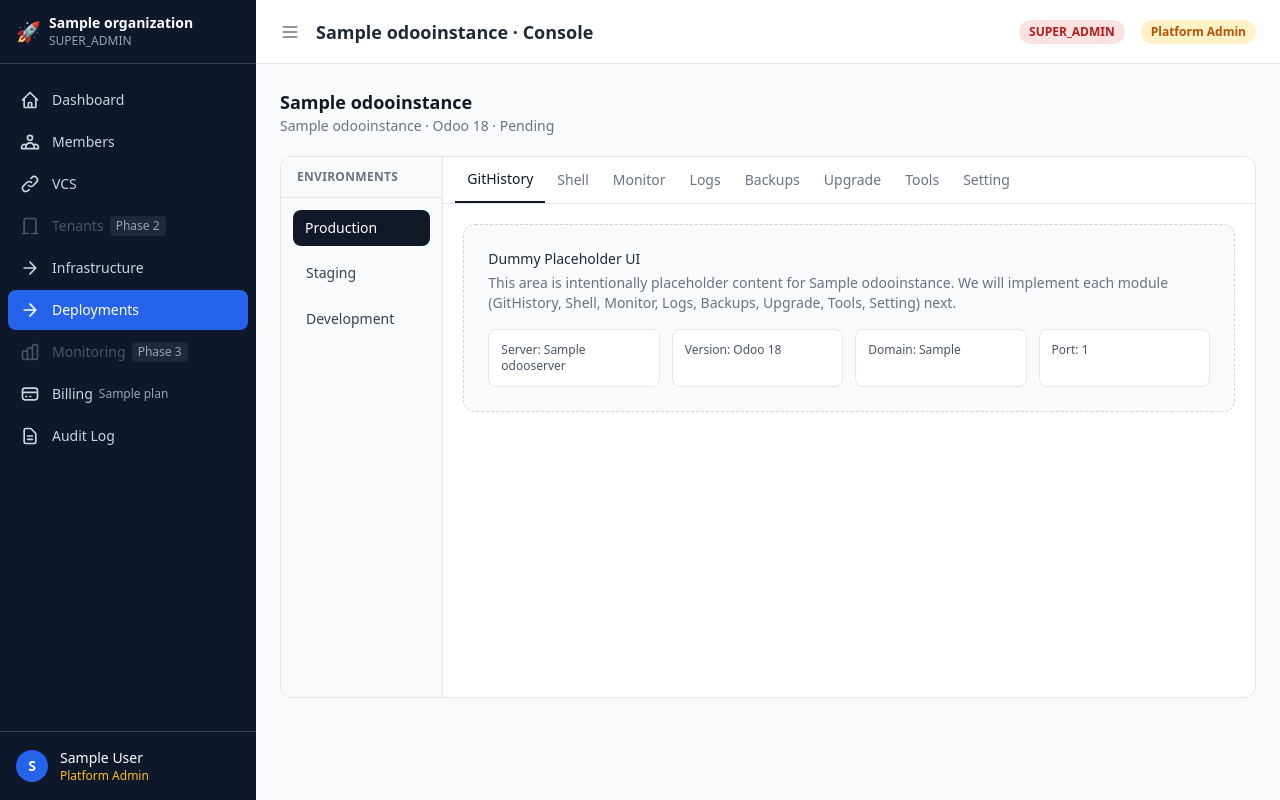
After one commit to gibeongideon/dafeapp, a Django app: page /deployments/odoo/instances/1/ in a window 1280 px wide. The commit adds this page. Run offline with Django 5.2, Linux system fonts and the light colour scheme; a user stored in the database is signed in; tables that the repository leaves empty hold one stand-in row (values such as "Sample post"); parts of the project's set-up code (start-up, migrations or seed data) failed here and were passed over; some libraries are stand-ins or nearby versions.

Commit message:
instance view

```diff
--- a/deployments/urls.py
+++ b/deployments/urls.py
@@ -6,6 +6,7 @@ app_name = "deployments"
 
 urlpatterns = [
     path("create/", views.DeploymentCreateView.as_view(), name="create-instance"),
+    path("odoo/instances/<int:instance_id>/", views.OdooInstanceConsoleView.as_view(), name="odoo-instance-console"),
     path("options/<int:account_id>/", views.CloudAccountOptionsAPIView.as_view(), name="account-options"),
     path("instances/<int:instance_id>/", views.InstanceDetailAPIView.as_view(), name="instance-detail"),
     path("runs/<int:run_id>/", views.TerraformRunDetailAPIView.as_view(), name="run-detail"),
--- a/deployments/views.py
+++ b/deployments/views.py
@@ -51,6 +51,11 @@ class DeploymentCreateView(LoginRequiredMixin, TemplateView):
         org = self.request.organization
         accounts = CloudAccount.objects.filter(organization=org, is_verified=True)
         ctx["accounts"] = accounts
+        ctx["odoo_instances"] = (
+            OdooInstance.objects.filter(organization=org)
+            .select_related("server")
+            .order_by("-created_at")[:20]
+        )
         ctx["recent_runs"] = TerraformRun.objects.filter(
             instance__organization=org
         ).select_related("instance")[:15]
@@ -236,3 +241,41 @@ class OdooInstanceListAPIView(LoginRequiredMixin, View):
             qs = qs.filter(server_id=server_id)
         data = OdooInstanceSerializer(qs[:200], many=True).data
         return JsonResponse({"results": data})
+
+
+class OdooInstanceConsoleView(LoginRequiredMixin, TemplateView):
+    template_name = "deployments/odoo_instance_console.html"
+
+    def dispatch(self, request, *args, **kwargs):
+        resp = super().dispatch(request, *args, **kwargs)
+        if not request.user.is_authenticated:
+            return resp
+        if not getattr(request, "organization", None):
+            return redirect("organizations:select")
+        if request.org_role not in ("SUPER_ADMIN", "ADMIN", "MANAGER", "USER"):
+            messages.error(request, "You do not have permission to open this instance.")
+            return redirect("core:dashboard")
+        return resp
+
+    def get_context_data(self, **kwargs):
+        ctx = super().get_context_data(**kwargs)
+        org = self.request.organization
+        instance = get_object_or_404(
+            OdooInstance.objects.select_related("server"),
+            pk=self.kwargs["instance_id"],
+            organization=org,
+        )
+        ctx["odoo_instance"] = instance
+        ctx["odoo_server"] = instance.server
+        ctx["env_sections"] = ["Production", "Staging", "Development"]
+        ctx["tool_tabs"] = [
+            "GitHistory",
+            "Shell",
+            "Monitor",
+            "Logs",
+            "Backups",
+            "Upgrade",
+            "Tools",
+            "Setting",
+        ]
+        return ctx
--- /dev/null
+++ b/templates/deployments/odoo_instance_console.html
@@ -0,0 +1,61 @@
+{% extends "dashboard/layout.html" %}
+
+{% block page_title %}{{ odoo_instance.name }} · Console{% endblock %}
+
+{% block content %}
+<div class="max-w-7xl mx-auto">
+  <div class="mb-5">
+    <h2 class="text-lg font-semibold text-gray-900">{{ odoo_instance.name }}</h2>
+    <p class="text-sm text-gray-500">
+      {{ odoo_instance.db_name }} · Odoo {{ odoo_server.odoo_version }} · {{ odoo_instance.get_status_display }}
+    </p>
+  </div>
+
+  <div class="bg-white border border-gray-200 rounded-xl overflow-hidden">
+    <div class="grid grid-cols-12 min-h-[540px]">
+      <aside class="col-span-12 md:col-span-3 lg:col-span-2 border-r border-gray-200 bg-gray-50">
+        <div class="px-4 py-3 border-b border-gray-200">
+          <h3 class="text-xs font-semibold uppercase tracking-wide text-gray-500">Environments</h3>
+        </div>
+        <nav class="p-3 space-y-2">
+          {% for env in env_sections %}
+          <a href="#"
+             class="block px-3 py-2 rounded-lg text-sm font-medium {% if forloop.first %}bg-gray-900 text-white{% else %}text-gray-700 hover:bg-white border border-transparent hover:border-gray-200{% endif %}">
+            {{ env }}
+          </a>
+          {% endfor %}
+        </nav>
+      </aside>
+
+      <section class="col-span-12 md:col-span-9 lg:col-span-10">
+        <div class="border-b border-gray-200 overflow-x-auto">
+          <div class="flex items-center min-w-max px-3">
+            {% for tab in tool_tabs %}
+            <a href="#"
+               class="px-3 py-3 text-sm font-medium {% if forloop.first %}text-gray-900 border-b-2 border-gray-900{% else %}text-gray-500 hover:text-gray-700{% endif %}">
+              {{ tab }}
+            </a>
+            {% endfor %}
+          </div>
+        </div>
+
+        <div class="p-5">
+          <div class="border border-dashed border-gray-300 rounded-xl p-6 bg-gray-50">
+            <p class="text-sm font-medium text-gray-800">Dummy Placeholder UI</p>
+            <p class="text-sm text-gray-500 mt-1">
+              This area is intentionally placeholder content for {{ odoo_instance.name }}.
+              We will implement each module (GitHistory, Shell, Monitor, Logs, Backups, Upgrade, Tools, Setting) next.
+            </p>
+            <div class="mt-4 grid grid-cols-1 sm:grid-cols-2 lg:grid-cols-4 gap-3">
+              <div class="bg-white border border-gray-200 rounded-lg p-3 text-xs text-gray-600">Server: {{ odoo_server.name }}</div>
+              <div class="bg-white border border-gray-200 rounded-lg p-3 text-xs text-gray-600">Version: Odoo {{ odoo_server.odoo_version }}</div>
+              <div class="bg-white border border-gray-200 rounded-lg p-3 text-xs text-gray-600">Domain: {{ odoo_instance.domain|default:"—" }}</div>
+              <div class="bg-white border border-gray-200 rounded-lg p-3 text-xs text-gray-600">Port: {{ odoo_instance.http_port }}</div>
+            </div>
+          </div>
+        </div>
+      </section>
+    </div>
+  </div>
+</div>
+{% endblock %}
```
Also changed, not shown: deployments/tests.py (+30 -0 lines), templates/deployments/create_instance.html (+38 -0 lines).
